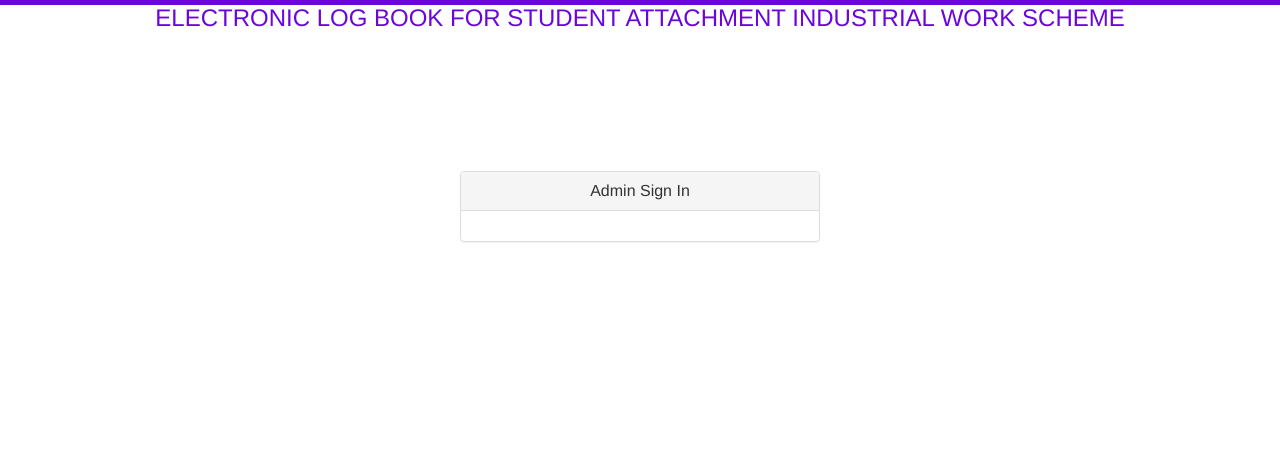
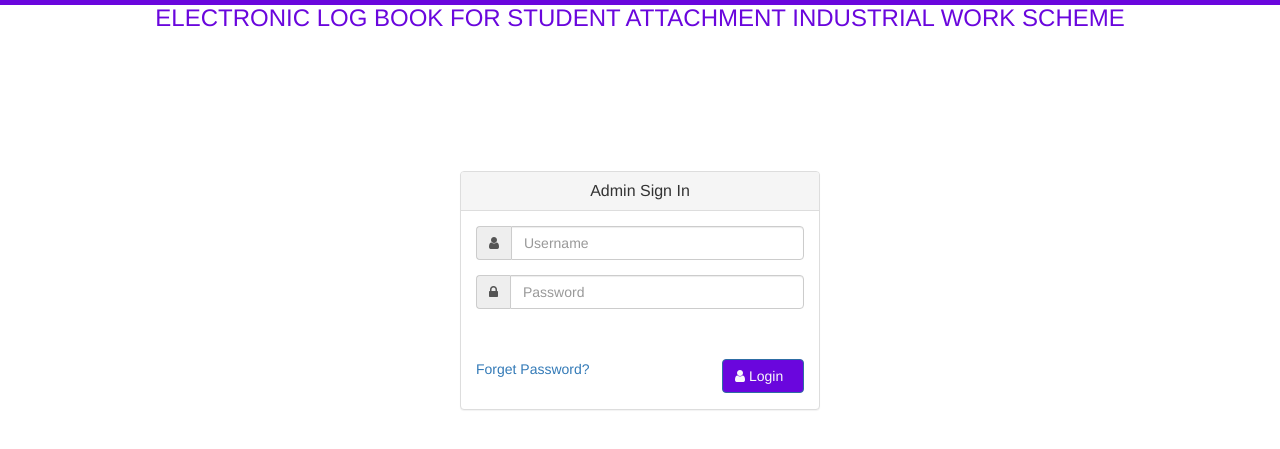
Before and after one commit to ShuaibuPassionateProgrammer/electronic_logbook, a PHP site: page /admin-login.php in a window 1280 px wide. Shown: the top 449 px of the page. Run offline with PHP 8.4, Linux system fonts and the light colour scheme.

Commit message:
Create an Admin Login form on it

```diff
--- a/admin-login.php
+++ b/admin-login.php
@@ -27,7 +27,39 @@
                         <div class="panel-heading">
                             <h3 class="panel-title text-center">Admin Sign In</h3>
                         </div>
-                        <div class="panel-body"></div>
+                        <div class="panel-body">
+                            <!--role="form"-->
+                            <form action="admin-login.php" method="POST">
+                                <fieldset>
+                                <div class="form-group input-group">
+                                        <span class="input-group-addon"><i class="fa fa-user"></i></span>
+                                        <input type="text" class="form-control" name="ad_username" placeholder="Username" required>
+                                    </div>
+
+                                    <div class="form-group input-group">
+                                        <span class="input-group-addon"><i class="fa fa-lock"></i></span>
+                                        <input type="password" class="form-control" name="ad_password" placeholder="Password" required>
+                                    </div>
+
+                                    <div class="checkbox">
+                                        <label>
+                                            <div id="message"><?php /*echo output_message($error);*/ ?></div>
+                                        </label>
+                                        <style>
+                                            #message li{
+                                                list-style-type:none;
+                                                color:red;
+                                            }
+                                        </style>
+                                    </div>
+
+                                    <div class="form-group">
+                                        <a href="reset-password.php">Forget Password?</a>
+                                        <button class="btn btn-primary pull-right" type="submit" name="ad_login"><span class="fa fa-user"></span>&nbsp;Login &nbsp;</button>
+                                    </div>
+                                </fieldset>
+                            </form>
+                        </div>
                     </div>
                 </div>
             </div>
```
